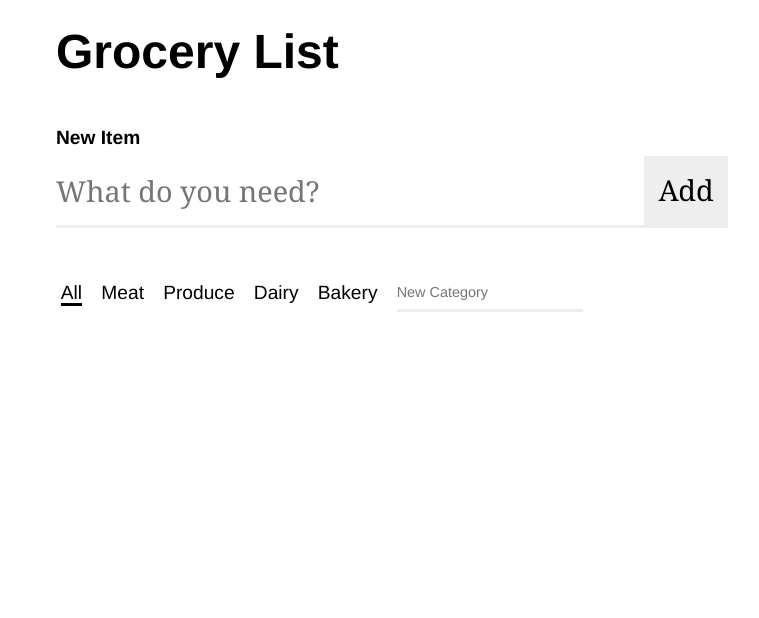
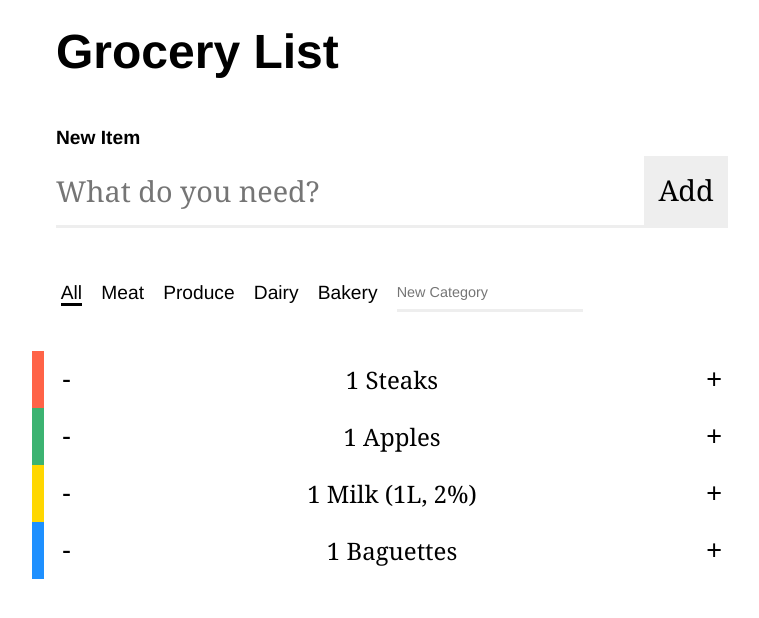
Before and after one commit to adam-weiler/01-Grocery-List-App, a React (Create React App) app: page / in a window 1280 px wide. Shown: the top 618 px of the page, without its empty margins (248-1007 px from the left). Built offline with nearby package versions, Linux system fonts and the light colour scheme.

Commit message:
App.js is holding item state, passing down to list. Renaming some files.

```diff
--- a/src/App.js
+++ b/src/App.js
@@ -1,7 +1,7 @@
 import React, { Component } from 'react';
 import ItemForm from './Components/ItemForm';
 import CategoryList from './Components/CategoryList';
-import ShoppingList from './Components/ShoppingList';
+import ItemList from './Components/ItemList';
 
 class App extends Component {
 
@@ -12,12 +12,20 @@ class App extends Component {
     { value: 'dairy', id: 3 },
     { value: 'bakery', id: 4 },
     //
-  ]
+  ];
+
+  initialItems = [
+    { category: 'meat', name: 'Steaks' },
+    { category: 'produce', name: 'Apples' },
+    { category: 'dairy', name: 'Milk (1L, 2%)' },
+    { category: 'bakery', name: 'Baguettes' },
+];
 
   // constructor(props) {
   //   super(props);
     state = {
-        categories: this.initialCategories
+        categories: this.initialCategories,
+        items: this.initialItems
     }
 
 
@@ -63,12 +71,11 @@ class App extends Component {
 
         <ItemForm onSubmit={ this.addItem.bind(this) } ref={this.value} />
 
-
-
         <CategoryList categories={this.state.categories}/>
 
+        <ItemList items={this.state.items}/>
 
-        {/* <ShoppingList {...this.state} dataFromParent = {this.state} /> */}
+        {/* <ItemList {...this.state} dataFromParent = {this.state} /> */}
 
       </main>
     );
--- a/src/Components/CategoryList.js
+++ b/src/Components/CategoryList.js
@@ -1,4 +1,4 @@
-import React, { Component } from 'react';
+import React from 'react';
 import Category from '../Components/Category';
 
 const CategoryList = ({categories}) => {
--- a/src/Components/ShoppingItem.js
+++ b/src/Components/Item.js
@@ -1,6 +1,6 @@
 import React, { Component } from 'react';
 
-class ShoppingItem extends Component {
+class Item extends Component {
 
     state = {
         quantity: 1
@@ -13,8 +13,7 @@ class ShoppingItem extends Component {
                     quantity: prevState.quantity + 1
                 }
             )
-        )
-        // console.log(this.state.quantity)
+        );
     }
 
     decrementQuantity = () => {
@@ -25,13 +24,12 @@ class ShoppingItem extends Component {
                         quantity: prevState.quantity - 1
                     }
                 )
-            ) //Stretch Goal: If quantity = 0 then remove item from list.
-            // console.log(this.state.quantity)
+            ); //Stretch Goal: If quantity = 0 then remove item from list.
         }
     }
 
     render() {
-        const { category, name } = this.props
+        const { category, name } = this.props;
 
         return (
             <li className={category}>
@@ -39,8 +37,8 @@ class ShoppingItem extends Component {
                 <span>{this.state.quantity} {name}</span>
                 <button onClick={ this.incrementQuantity }>+</button>
             </li>
-        )
+        );
     }
 }
 
-export default ShoppingItem;
+export default Item;
--- /dev/null
+++ b/src/Components/ItemList.js
@@ -0,0 +1,33 @@
+import React from 'react';
+import Item from './Item';
+
+const ItemList = ({items}) => {
+console.log(items)
+        // initialItems = [
+        //     { category: 'meat', name: 'Steaks' },
+        //     { category: 'produce', name: 'Apples' },
+        //     { category: 'dairy', name: 'Milk (1L, 2%)' },
+        //     { category: 'bakery', name: 'Baguettes' },
+        //     this.props,
+        //     this.props.dataFromParent
+        // ]
+
+    // state = {
+    //     items: [this.props]
+    // }
+
+    // render () {
+        const listItems = items.map(
+            (item, index) => <Item key={index} {...item} />
+        )
+        // console.log(listItems)
+
+        return (
+            <ul id="shoppingList" className="shoppinglist">
+                { listItems }
+            </ul>
+        )
+    // }
+}
+
+export default ItemList;
--- a/src/Components/ShoppingList.js
+++ /dev/null
@@ -1,33 +0,0 @@
-import React, { Component } from 'react';
-import ShoppingItem from '../Components/ShoppingItem';
-
-class ShoppingList extends Component {
-
-    initialItems = [
-        { category: 'meat', name: 'Steaks' },
-        { category: 'produce', name: 'Apples' },
-        { category: 'dairy', name: 'Milk (1L, 2%)' },
-        { category: 'bakery', name: 'Baguettes' },
-        this.props,
-        this.props.dataFromParent
-    ]
-
-    state = {
-        items: [this.props]
-    }
-
-    render () {
-        const listItems = this.state.items.map(
-            (item, index) => <ShoppingItem key={index} {...item} />
-        )
-        // console.log(listItems)
-
-        return (
-            <ul id="shoppingList" className="shoppinglist">
-                { listItems }
-            </ul>
-        )
-    }
-}
-
-export default ShoppingList;
```
Also changed, not shown: src/Components/Category.js (+5 -5 lines).
